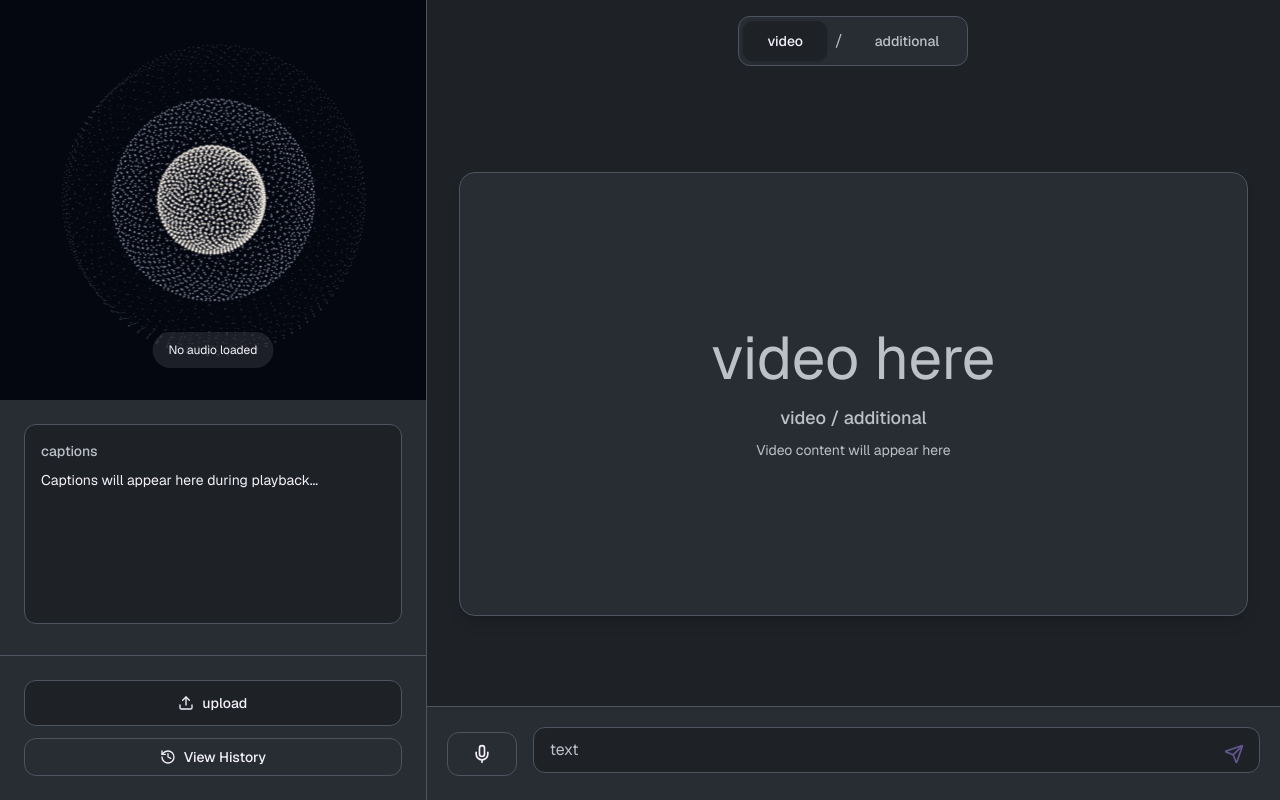
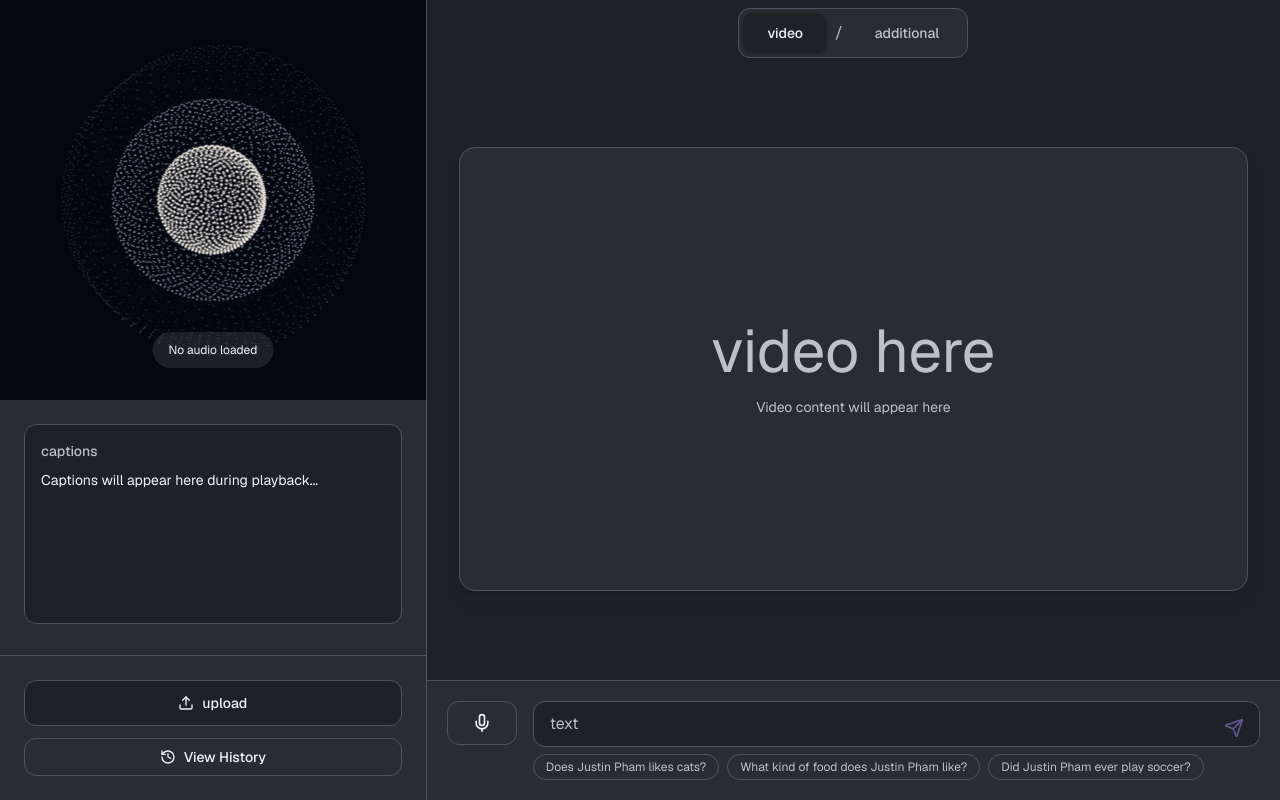
Before and after one commit to promatty/memory-mirror, a Next.js app in the folder frontend/: page /mirror in a window 1280 px wide. Built offline with nearby package versions, Linux system fonts and the light colour scheme; no server answers; the database is empty.

Commit message:
3 suggested questions

```diff
--- a/frontend/src/app/actions/mirror-actions.ts
+++ b/frontend/src/app/actions/mirror-actions.ts
@@ -3,7 +3,11 @@
 import { db } from "@/db";
 import { videos, conversations } from "@/db/schema";
 import { eq } from "drizzle-orm";
-import { searchVideos, queryMemoryService } from "@/services/memory-service";
+import {
+  searchVideos,
+  queryMemoryService,
+  generateSuggestedQuestions as generateSuggestedQuestionsService,
+} from "@/services/memory-service";
 import type { QueryMemoryResponse } from "@/types/memory";
 
 export interface QueryMemoryInput {
@@ -14,6 +18,44 @@ export interface QueryMemoryResult {
   success: boolean;
   data?: QueryMemoryResponse;
   error?: string;
+}
+
+type SuggestedQuestions = {
+  questions: string[];
+};
+
+export async function generateSuggestedQuestions(): Promise<SuggestedQuestions> {
+  let suggestedQuestions: SuggestedQuestions;
+  try {
+    console.log("Getting analysis text from existing videos");
+    const videoRows = await db.query.videos.findMany({
+      columns: { analysisText: true },
+      limit: 8,
+    });
+
+    const analysisTexts = videoRows
+      .map((row) => row.analysisText)
+      .filter((text) => Boolean(text));
+
+    if (!analysisTexts.length) {
+      throw new Error("No analysis text found");
+    }
+
+    const result = await generateSuggestedQuestionsService(analysisTexts);
+    suggestedQuestions = { questions: result.questions };
+  } catch (dbError) {
+    console.warn("Database query failed, using mock data:", dbError);
+    // Use mock data if database is not configured
+    suggestedQuestions = {
+      questions: [
+        "Does Justin Pham likes cats?",
+        "What kind of food does Justin Pham like?",
+        "Did Justin Pham ever play soccer?",
+      ],
+    };
+  }
+
+  return suggestedQuestions;
 }
 
 /**
--- a/frontend/src/components/mirror/mirror-interface.tsx
+++ b/frontend/src/components/mirror/mirror-interface.tsx
@@ -1,17 +1,23 @@
 "use client";
 
 import { useState, useCallback } from "react";
-import { useMutation, useQueryClient } from "@tanstack/react-query";
+import { useMutation, useQuery, useQueryClient } from "@tanstack/react-query";
 import { Mic, Send, Square, History } from "lucide-react";
 import { toast } from "sonner";
 import { VideoPlayer } from "./video-player";
 import { Captions } from "./captions";
 import { UploadSection } from "./upload-section";
 import { useSpeechRecognition } from "../../hooks/use-speech-recognition";
-import { queryMemory } from "@/app/actions/mirror-actions";
+import {
+  queryMemory,
+  generateSuggestedQuestions,
+} from "@/app/actions/mirror-actions";
 import type { QueryMemoryResponse } from "@/types/memory";
 import { VoiceVisualizer } from "@/components/mirror/audioVisualizer/voice-visualizer";
-import { CONVERSATION_HISTORY_QUERY_KEY, HistoryDrawer } from "@/components/history/history-drawer";
+import {
+  CONVERSATION_HISTORY_QUERY_KEY,
+  HistoryDrawer,
+} from "@/components/history/history-drawer";
 import type { ConversationHistoryItem } from "@/app/actions/conversation-actions";
 
 export function MirrorInterface() {
@@ -23,6 +29,17 @@ export function MirrorInterface() {
   const [currentVideoUrl, setCurrentVideoUrl] = useState<string | null>(null);
   const [currentAudioUrl, setCurrentAudioUrl] = useState<string | null>(null);
   const [isHistoryOpen, setIsHistoryOpen] = useState(false);
+
+  const suggestedQuestionsQuery = useQuery({
+    queryKey: ["suggested-questions"],
+    queryFn: async () => {
+      const result = await generateSuggestedQuestions();
+      return result.questions ?? [];
+    },
+    staleTime: 1000 * 60 * 5,
+  });
+
+  console.log(suggestedQuestionsQuery.data);
 
   const handleSpeechResult = useCallback((text: string) => {
     if (text) {
@@ -105,7 +122,7 @@ export function MirrorInterface() {
 
       toast.success("Replaying conversation");
     },
-    []
+    [],
   );
 
   // Reset the mirror interface to initial state
@@ -135,7 +152,7 @@ export function MirrorInterface() {
         </div>
 
         {/* captions area */}
-        <div className="flex-1 p-6 border-b border-border overflow-y-auto">
+        <div className="flex-1 p-6 border-b border-border ">
           <Captions text={captionText} />
         </div>
 
@@ -155,7 +172,7 @@ export function MirrorInterface() {
       {/* main content area */}
       <div className="flex-1 flex flex-col">
         {/* video/additional tab toggle */}
-        <div className="flex items-center justify-center p-4">
+        <div className="flex items-center justify-center p-2">
           <div className="inline-flex rounded-lg border border-border bg-surface p-1">
             <button
               onClick={() => setActiveTab("video")}
@@ -192,7 +209,8 @@ export function MirrorInterface() {
 
         {/* input controls */}
         <div className="p-5 border-t border-border bg-surface">
-          <div className="max-w-4xl mx-auto flex items-center gap-4">
+          <div className="max-w-4xl mx-auto">
+            <div className="flex gap-4">
               {/* speak button */}
               <button
                 onClick={handleSpeak}
@@ -212,6 +230,7 @@ export function MirrorInterface() {
               </button>
 
               {/* text input */}
+              <div className="flex flex-col w-full">
                 <div className="flex-1 relative">
                   <textarea
                     value={displayValue}
@@ -238,6 +257,26 @@ export function MirrorInterface() {
                     <Send className="w-5 h-5" />
                   </button>
                 </div>
+                {suggestedQuestionsQuery.data?.length ? (
+                  <div className="mt flex flex-wrap gap-2">
+                    {suggestedQuestionsQuery.data.map((question, index) => (
+                      <button
+                        key={`${question}-${index}`}
+                        type="button"
+                        onClick={() => setInputText(question)}
+                        className={`px-3 py-1 rounded-full border text-xs transition-all ${
+                          inputText.trim() === question
+                            ? "border-primary text-foreground bg-primary/10"
+                            : "border-border text-muted-foreground hover:text-foreground hover:border-primary/60 hover:bg-primary/5"
+                        }`}
+                      >
+                        {question}
+                      </button>
+                    ))}
+                  </div>
+                ) : null}
+              </div>
+            </div>
           </div>
         </div>
       </div>
--- a/frontend/src/components/mirror/video-player.tsx
+++ b/frontend/src/components/mirror/video-player.tsx
@@ -26,7 +26,7 @@ export function VideoPlayer({
   }, [isPlaying]);
 
   return (
-    <div className="w-full h-full flex items-center justify-center">
+    <div className="w-full h-full flex items-center justify-center pb-2">
       <div className="w-full max-w-4xl aspect-video rounded-2xl border border-border bg-surface overflow-hidden shadow-lg">
         {videoUrl ? (
           <video
@@ -43,7 +43,6 @@ export function VideoPlayer({
           <div className="w-full h-full flex items-center justify-center text-muted-foreground">
             <div className="text-center space-y-2">
               <div className="text-6xl mb-4">video here</div>
-              <p className="text-lg font-medium">video / additional</p>
               <p className="text-sm">Video content will appear here</p>
             </div>
           </div>
--- a/frontend/src/services/memory-service.ts
+++ b/frontend/src/services/memory-service.ts
@@ -1,6 +1,7 @@
 import type { QueryMemoryResponse } from "@/types/memory";
 
-const BACKEND_URL = process.env.NEXT_PUBLIC_BACKEND_URL ?? "http://localhost:8000";
+const BACKEND_URL =
+  process.env.NEXT_PUBLIC_BACKEND_URL ?? "http://localhost:8000";
 const API_PREFIX = process.env.NEXT_PUBLIC_BACKEND_API_PREFIX ?? "/api";
 
 type SearchOption = "visual" | "audio" | "transcription";
@@ -39,14 +40,24 @@ interface GenerateResponseResponse {
   error?: string;
 }
 
+interface SuggestedQuestionsRequest {
+  analysis_texts: string[];
+}
+
+interface SuggestedQuestionsResponse {
+  questions: string[];
+}
+
 /**
  * Search for videos using Twelve Labs semantic search via Python backend
  */
 export const searchVideos = async (
   query: string,
-	options: SearchOption[] = ["visual", "transcription"]
+  options: SearchOption[] = ["visual", "transcription"],
 ): Promise<SearchVideoResponse> => {
-	const response = await fetch(`${BACKEND_URL}${API_PREFIX}/twelvelabs/search_video`, {
+  const response = await fetch(
+    `${BACKEND_URL}${API_PREFIX}/twelvelabs/search_video`,
+    {
       method: "POST",
       headers: {
         "Content-Type": "application/json",
@@ -55,7 +66,8 @@ export const searchVideos = async (
         query_text: query,
         search_options: options,
       } satisfies SearchVideoRequest),
-	});
+    },
+  );
 
   if (!response.ok) {
     throw new Error(`Search failed: ${response.status} ${response.statusText}`);
@@ -70,9 +82,11 @@ export const searchVideos = async (
 export const generateResponse = async (
   userPrompt: string,
   indexedAssetId: string,
-	analysisText: string
+  analysisText: string,
 ): Promise<GenerateResponseResponse> => {
-	const response = await fetch(`${BACKEND_URL}${API_PREFIX}/conversation/generate-response`, {
+  const response = await fetch(
+    `${BACKEND_URL}${API_PREFIX}/conversation/generate-response`,
+    {
       method: "POST",
       headers: {
         "Content-Type": "application/json",
@@ -82,10 +96,41 @@ export const generateResponse = async (
         indexed_asset_id: indexedAssetId,
         analysis_text: analysisText,
       } satisfies GenerateResponseRequest),
-	});
+    },
+  );
 
   if (!response.ok) {
-		throw new Error(`Generate response failed: ${response.status} ${response.statusText}`);
+    throw new Error(
+      `Generate response failed: ${response.status} ${response.statusText}`,
+    );
+  }
+
+  return response.json();
+};
+
+/**
+ * Generate suggested questions from analysis texts via Python backend
+ */
+export const generateSuggestedQuestions = async (
+  analysisTexts: string[],
+): Promise<SuggestedQuestionsResponse> => {
+  const response = await fetch(
+    `${BACKEND_URL}${API_PREFIX}/conversation/suggest-questions`,
+    {
+      method: "POST",
+      headers: {
+        "Content-Type": "application/json",
+      },
+      body: JSON.stringify({
+        analysis_texts: analysisTexts,
+      } satisfies SuggestedQuestionsRequest),
+    },
+  );
+
+  if (!response.ok) {
+    throw new Error(
+      `Generate suggested questions failed: ${response.status} ${response.statusText}`,
+    );
   }
 
   return response.json();
@@ -110,7 +155,11 @@ export const queryMemoryService = async ({
 }: QueryMemoryRequest): Promise<QueryMemoryResponse> => {
   try {
     // Call Python backend to generate narrative + audio
-		const responseData = await generateResponse(userPrompt, indexedAssetId, analysisText);
+    const responseData = await generateResponse(
+      userPrompt,
+      indexedAssetId,
+      analysisText,
+    );
 
     if (!responseData.success) {
       return {
@@ -127,7 +176,8 @@ export const queryMemoryService = async ({
     };
   } catch (error) {
     console.error("Error in queryMemoryService:", error);
-		const errorMessage = error instanceof Error ? error.message : "Unknown error occurred";
+    const errorMessage =
+      error instanceof Error ? error.message : "Unknown error occurred";
 
     return {
       success: false,
```
Lines whose indentation alone changed are shown as unchanged.
